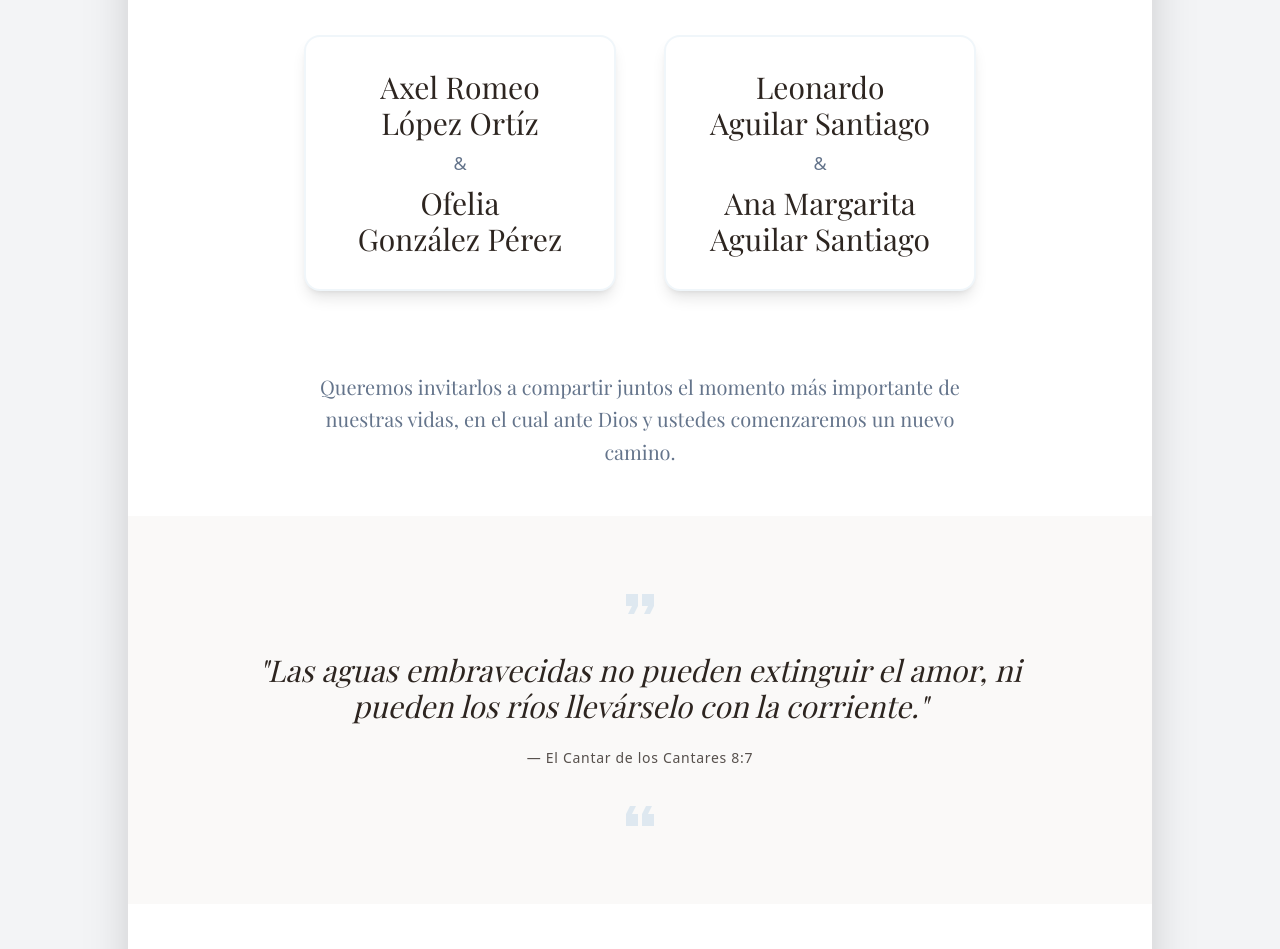
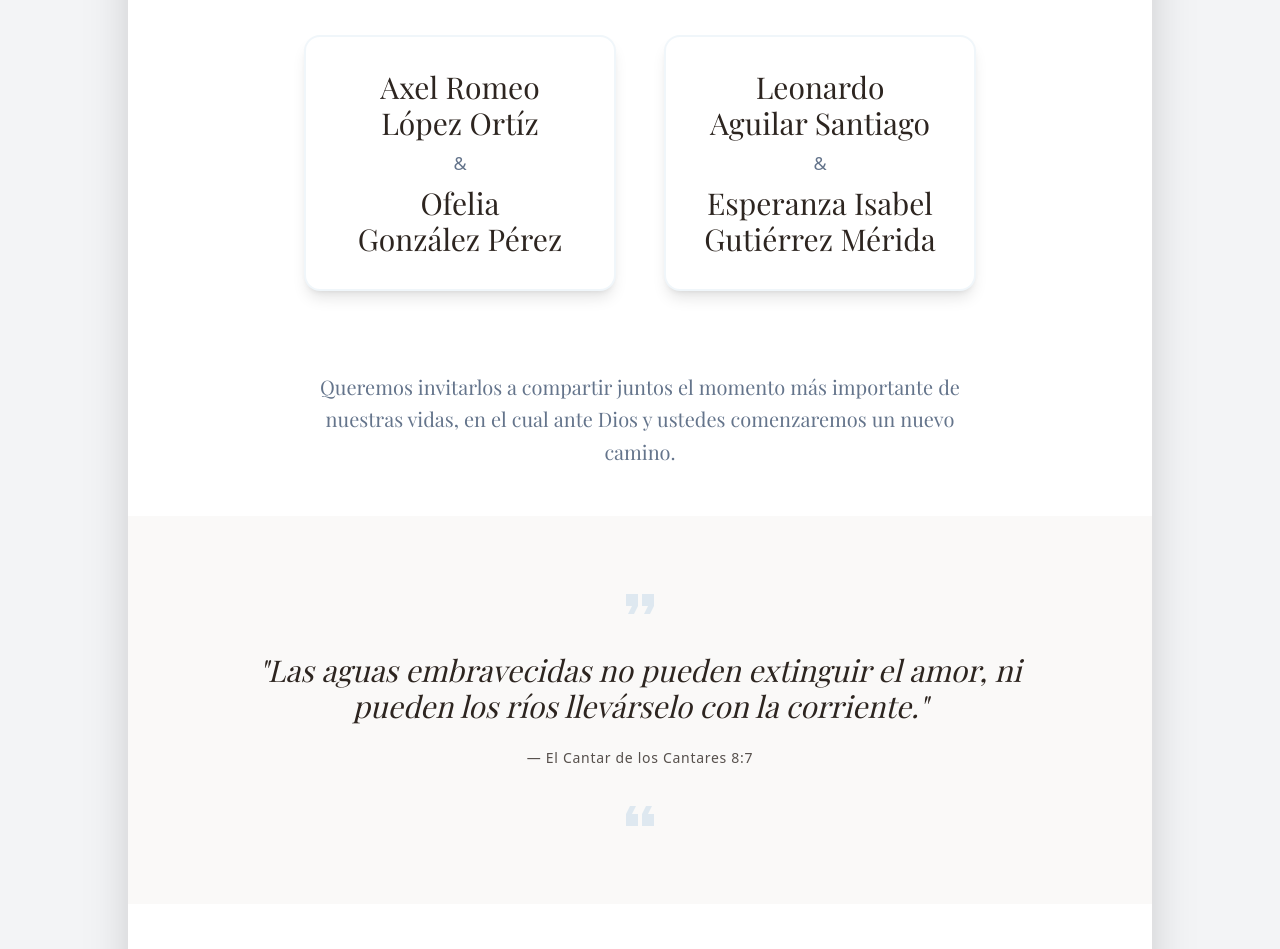
Before and after one commit to cdanielzt/axel-fernanda, a website built with Vite: page index.html in a window 1280 px wide. Shown: the part 910-1859 px from the top of the page. Built offline with nearby package versions, Linux system fonts and the light colour scheme; a web font is replaced by a local one.

Commit message:
fix name

```diff
--- a/index.html
+++ b/index.html
@@ -79,7 +79,7 @@
                     NUESTRA BODA
                 </h1>
                 <h2 class="font-parisienne tracking-tight text-6xl md:text-7xl text-white">
-                    Axel <span class="text-white">&amp;</span>Fernanda
+                    Axel <span class="text-white">&amp;</span> Fernanda
                 </h2>
             </div>
 
@@ -109,7 +109,7 @@
                             <div class="space-y-2">
                                 <p class="font-serif text-2xl md:text-3xl text-foreground">Leonardo<br> Aguilar Santiago</p>
                                 <p class="text-muted-foreground text-lg">&</p>
-                                <p class="font-serif text-2xl md:text-3xl text-foreground">Ana Margarita<br> Aguilar Santiago</p>
+                                <p class="font-serif text-2xl md:text-3xl text-foreground">Esperanza Isabel<br>Gutiérrez Mérida</p>
                             </div>
                         </div>
                     </div>
```
